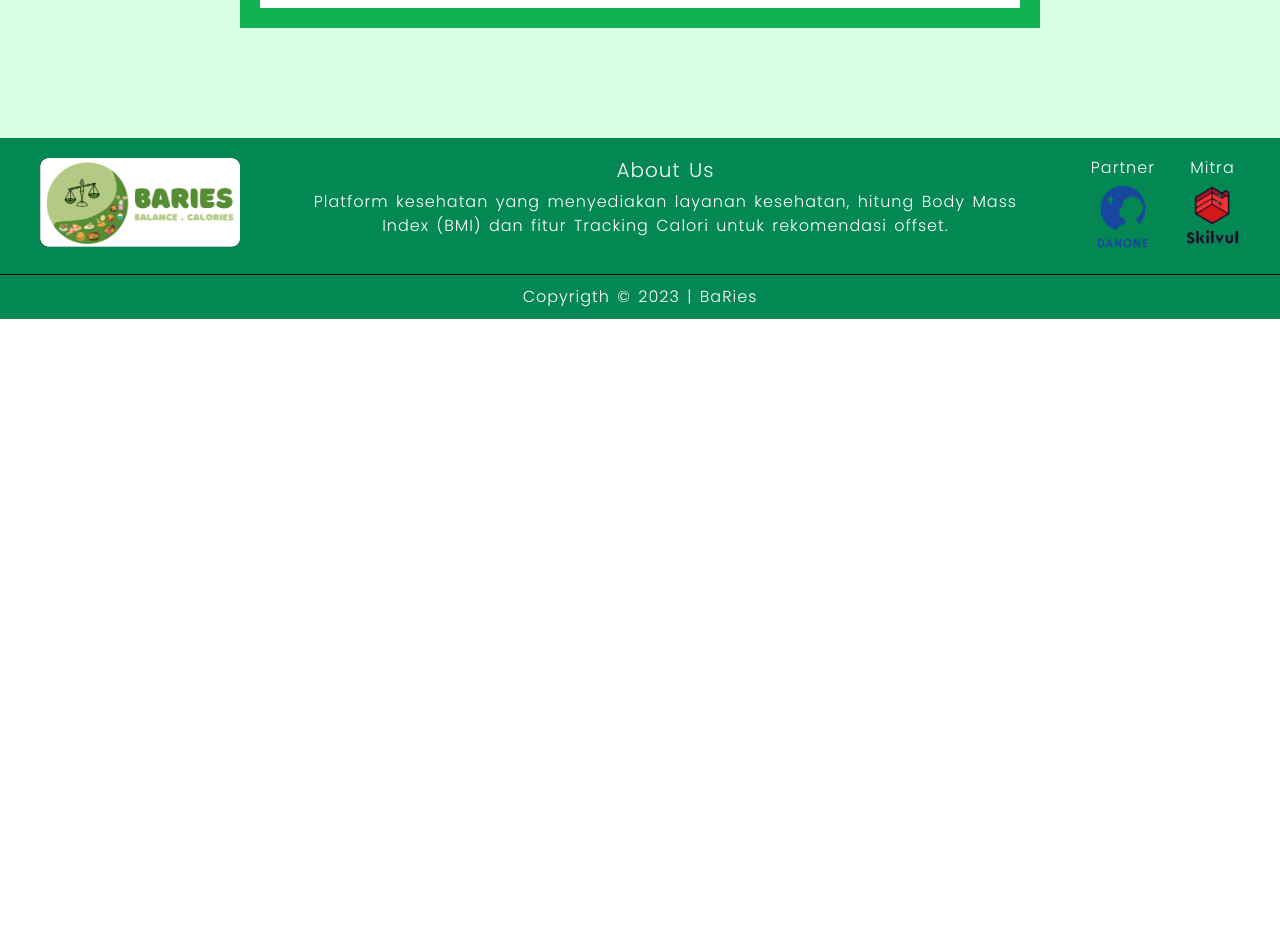
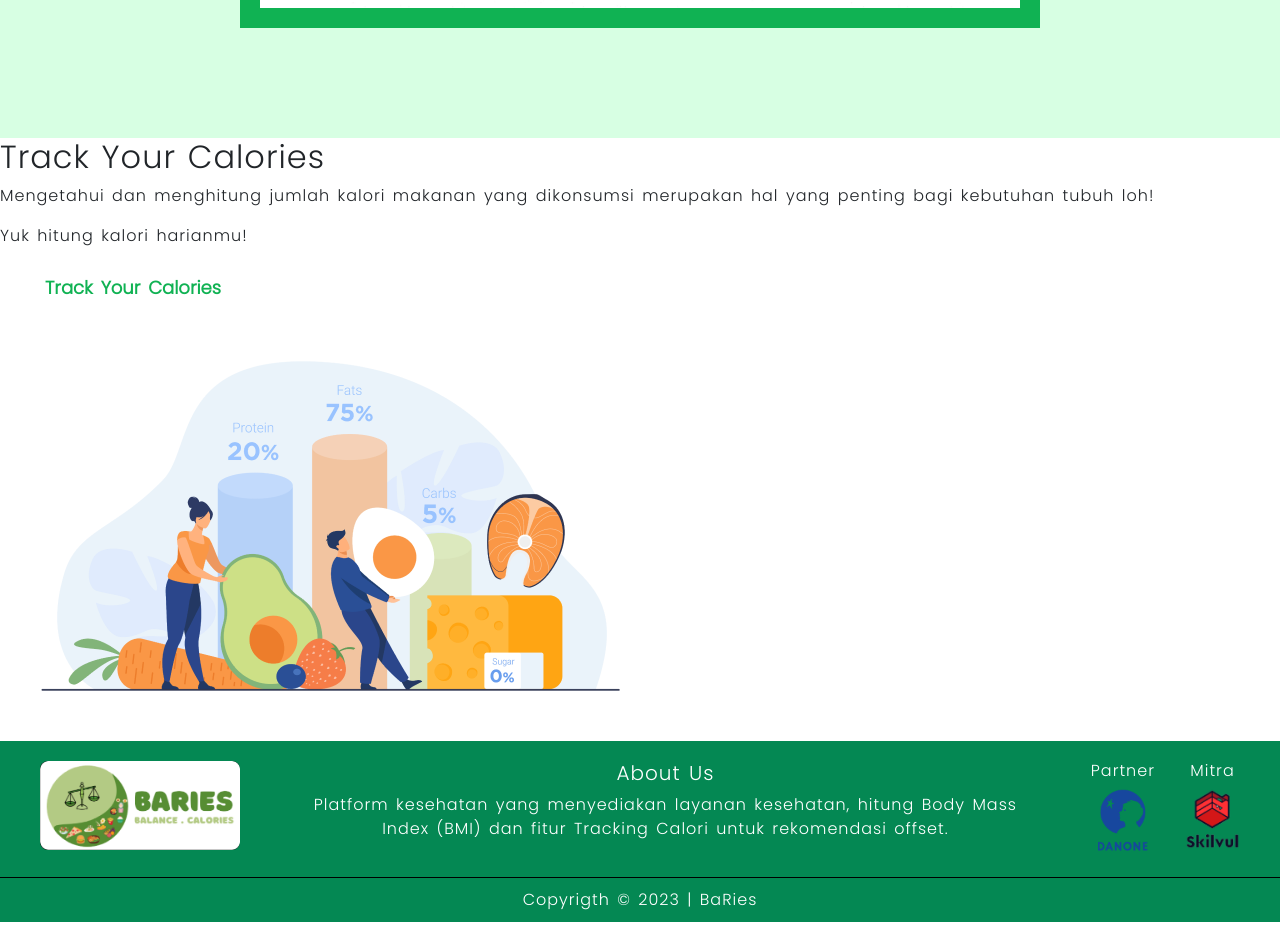
Before and after one commit to AbdiDR/tugasResponsif, a plain HTML site: page index.html in a window 1280 px wide. Shown: the part 1460-2398 px from the top of the page. Before the commit the page ends 1795 px from the top, so only its background shows below. Drawn offline with nearby package versions, Linux system fonts and the light colour scheme; a script that the page names is missing.

Commit message:
add structur calories

```diff
--- a/index.html
+++ b/index.html
@@ -64,6 +64,22 @@
     </section>
     <!-- End Hero Page 2 -->
 
+    <!-- Hero Page 3 Track Calories -->
+    <section class="track-calories">
+      <div id="calories">
+        <h2>Track Your Calories</h2>
+        <p>Mengetahui dan menghitung jumlah kalori makanan yang dikonsumsi merupakan hal yang penting bagi kebutuhan tubuh loh!</p>
+        <p>Yuk hitung kalori harianmu!</p>
+        <div id="button-hero">
+          <a href="tracking.html"><button>Track Your Calories</button></a>
+        </div>
+      </div>
+      <div>
+        <img id="img-calories" src="assets/img-landingpage/image-calories.png" alt="image" />
+      </div>
+    </section>
+    <!-- End Hero Page 3 Track Calories -->
+
     <!-- Footer -->
     <footer>
       <div class="footer">
```
